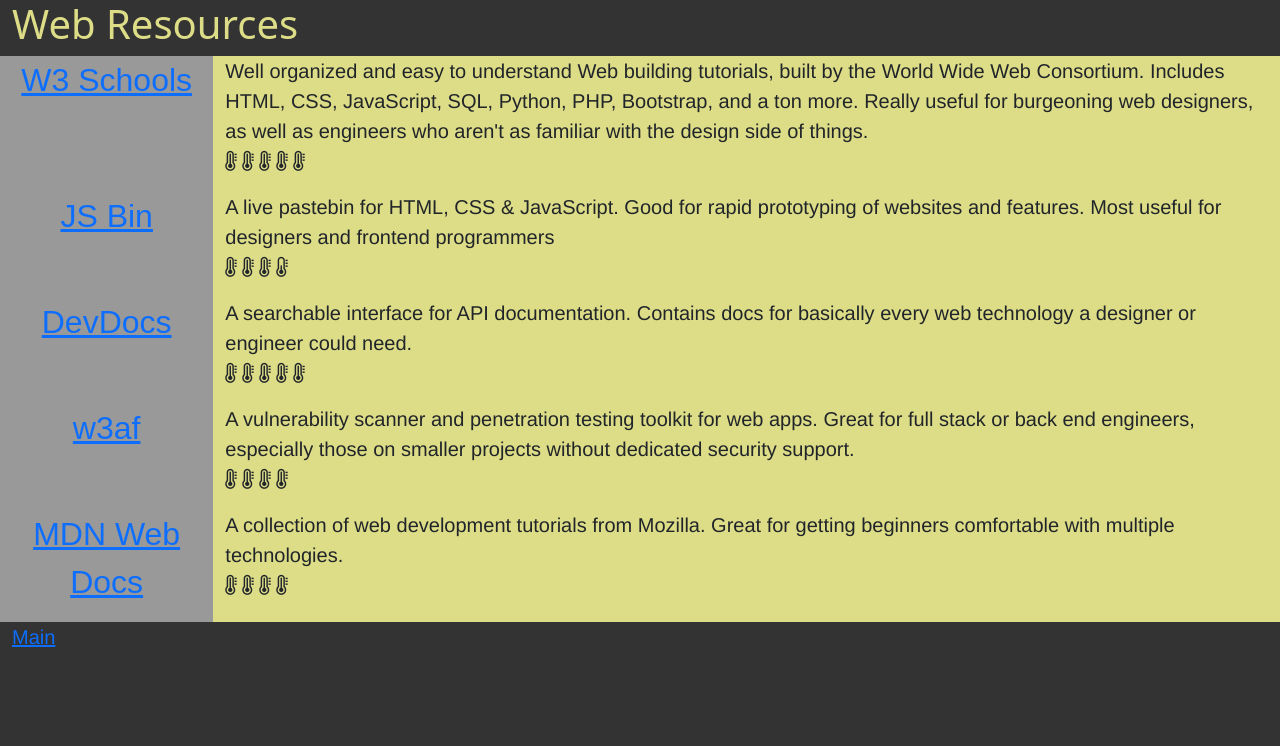
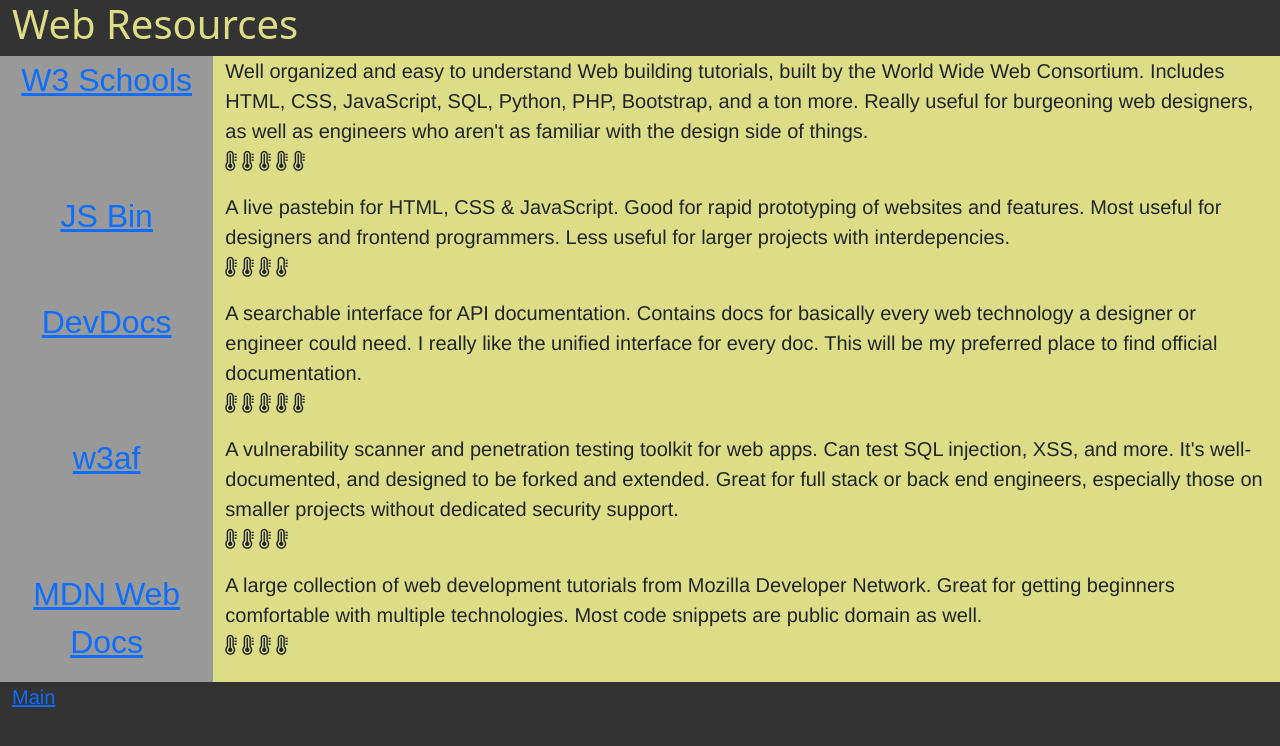
Before and after one commit to jraobc/Webroot, a plain HTML site: page html/webresources.html in a window 1280 px wide. Drawn offline with nearby package versions, Linux system fonts and the light colour scheme.

Commit message:
Adds detail to web resources descriptions

```diff
--- a/html/webresources.html
+++ b/html/webresources.html
@@ -30,28 +30,31 @@
             <div id="left-col" class="col-sm-2" style="border:none;">
                 <p class="resourcelink"><a href="https://jsbin.com">JS Bin</a></p></div>
             <div id="right-col" class="col-sm-10" style="border:none;">
-                <p>A live pastebin for HTML, CSS & JavaScript. Good for rapid prototyping of websites and features. Most useful for designers and frontend programmers<br>
+                <p>A live pastebin for HTML, CSS & JavaScript. Good for rapid prototyping of websites and features. Most useful for designers and frontend programmers.
+                    Less useful for larger projects with interdepencies.<br>
                     <i class="fa fa-thermometer-full"></i> <i class="fa fa-thermometer-full"></i> <i class="fa fa-thermometer-full"></i> <i class="fa fa-thermometer-half"></i> </p></div>
             </div>
         <div class="row">
             <div id="left-col" class="col-sm-2" style="border:none;">
                 <p class="resourcelink"><a href="https://devdocs.io/">DevDocs</a></p></div>
             <div id="right-col" class="col-sm-10" style="border:none;">
-                <p>A searchable interface for API documentation. Contains docs for basically every web technology a designer or engineer could need.<br>
+                <p>A searchable interface for API documentation. Contains docs for basically every web technology a designer or engineer could need.
+                    I really like the unified interface for every doc. This will be my preferred place to find official documentation.<br>
                 <i class="fa fa-thermometer-full"></i> <i class="fa fa-thermometer-full"></i> <i class="fa fa-thermometer-full"></i> <i class="fa fa-thermometer-full"></i> <i class="fa fa-thermometer-full"></i></p></div>
             </div>
         <div class="row">
             <div id="left-col" class="col-sm-2" style="border:none;">
                 <p class="resourcelink"><a href="http://w3af.org/">w3af</a></p></div>
             <div id="right-col" class="col-sm-10" style="border:none;">
-                <p>A vulnerability scanner and penetration testing toolkit for web apps. Great for full stack or back end engineers, especially those on smaller projects without dedicated security support.<br>
+                <p>A vulnerability scanner and penetration testing toolkit for web apps. Can test SQL injection, XSS, and more. It's well-documented, and designed to be forked and extended.
+                    Great for full stack or back end engineers, especially those on smaller projects without dedicated security support.<br>
                 <i class="fa fa-thermometer-full"></i> <i class="fa fa-thermometer-full"></i> <i class="fa fa-thermometer-full"></i> <i class="fa fa-thermometer-full"></i> </div>
             </div>
         <div class="row">
             <div id="left-col" class="col-sm-2" style="border:none;">
                 <p class="resourcelink"><a href="https://developer.mozilla.org/en-US/docs/Learn">MDN Web Docs</a></p></div>
             <div id="right-col" class="col-sm-10" style="border:none;">
-                <p>A collection of web development tutorials from Mozilla. Great for getting beginners comfortable with multiple technologies.<br>
+                <p>A large collection of web development tutorials from Mozilla Developer Network. Great for getting beginners comfortable with multiple technologies. Most code snippets are public domain as well. <br>
                     <i class="fa fa-thermometer-full"></i> <i class="fa fa-thermometer-full"></i> <i class="fa fa-thermometer-full"></i> <i class="fa fa-thermometer-full"></i></div>
             </div>
 
```
